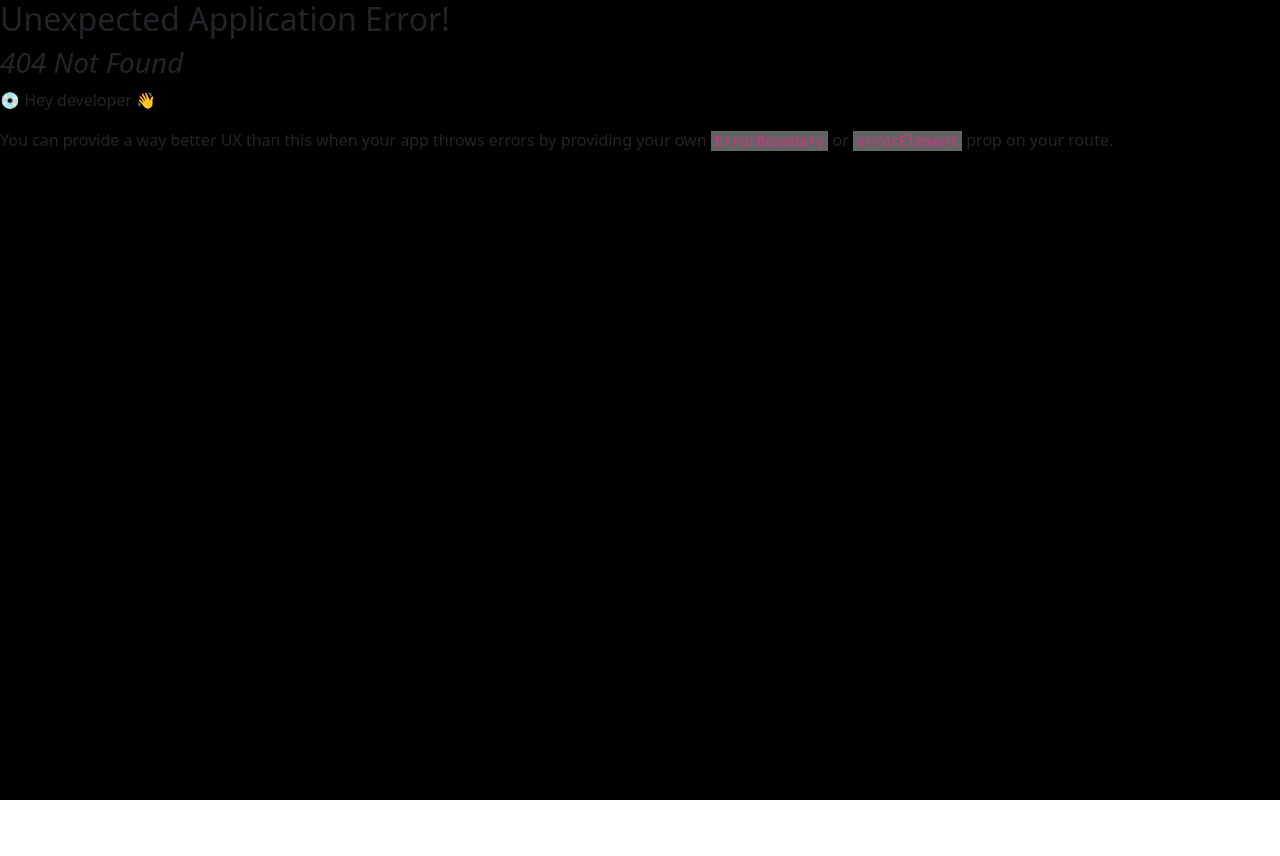
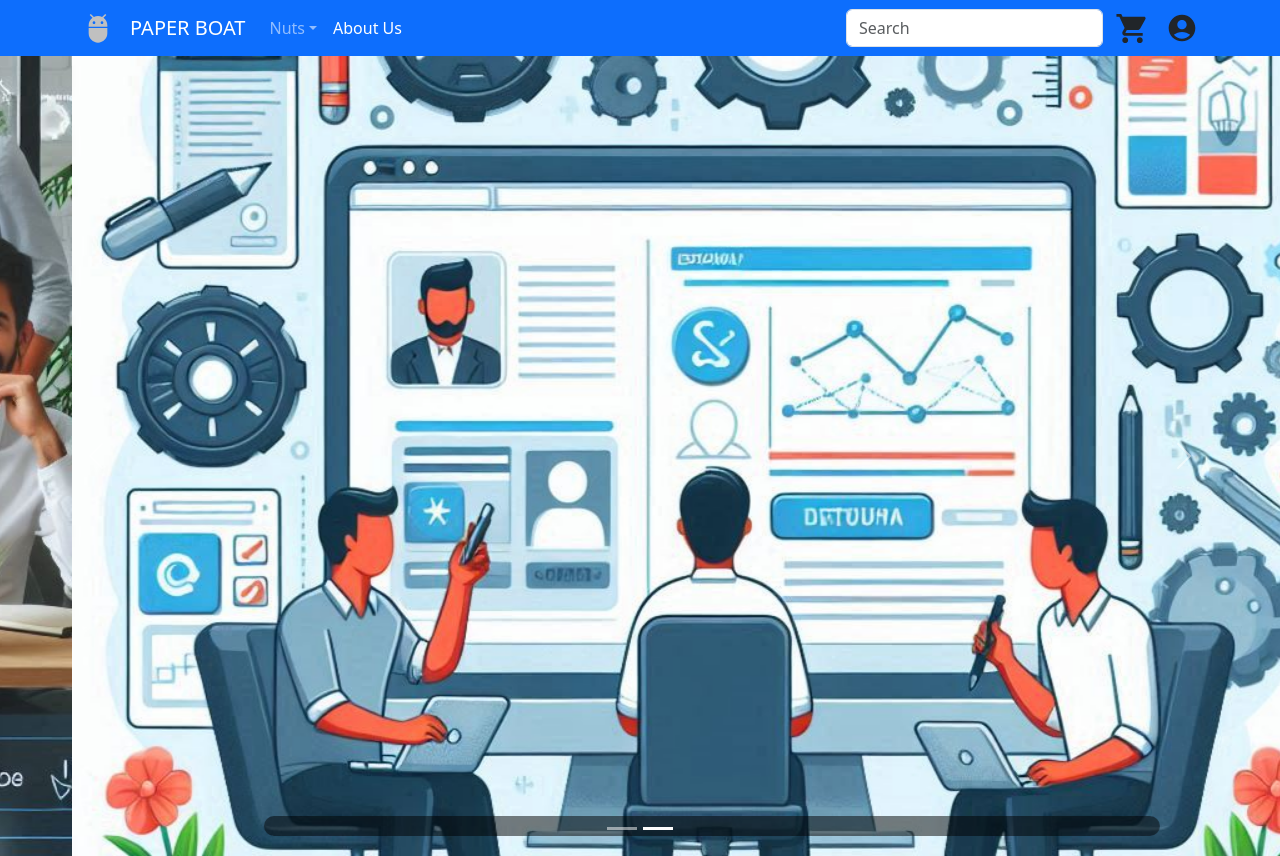
Before and after one commit to Siddharth0101/Taper-Boat, a React (Create React App) app: page /aboutus in a window 1280 px wide. Before the commit this address had no page. Before the commit the page ends 800 px from the top, so only its background shows below. Built offline with nearby package versions, Linux system fonts and the light colour scheme.

Commit message:
caro working

```diff
--- a/src/App.js
+++ b/src/App.js
@@ -6,6 +6,7 @@ import Almond from "./pages/Almond/Almond";
 import { useSelector } from "react-redux";
 import AlertLogin from "./components/Alert/AlertLogin";
 import Search from "./components/Search/Search";
+import AboutUs from "./pages/About Us/About Us";
 
 function App() {
   const isLogged = useSelector((state) => state.LoginStore.isLogged);
@@ -21,6 +22,10 @@ function App() {
         {
           path: "/almond",
           element: <div>{isLogged ? <Almond /> : <AlertLogin />}</div>,
+        },
+        {
+          path: "/aboutus",
+          element: <AboutUs />,
         },
       ],
     },
--- a/src/components/Header/Header.js
+++ b/src/components/Header/Header.js
@@ -91,7 +91,9 @@ const Header = () => {
                   Almonds
                 </NavDropdown.Item>
               </NavDropdown>
-              <Nav.Link href="#home">About Us</Nav.Link>
+              <Nav.Link as={NavLink} to="/aboutus">
+                About Us
+              </Nav.Link>
             </Nav>
             <Form inline className="mr-3" onSubmit={(e) => e.preventDefault()}>
               <Row className="align-items-center">
--- /dev/null
+++ b/src/pages/About Us/About Us.js
@@ -0,0 +1,50 @@
+import React from "react";
+import Carousel from "react-bootstrap/Carousel";
+import "bootstrap/dist/css/bootstrap.min.css";
+import car01 from "../../asset/Images/Caro-1.png";
+import car02 from "../../asset/Images/Caro-2.png";
+
+const AboutUs = () => {
+  return (
+    <div style={{ height: "100vh", width: "100vw", margin: "0", padding: "0" }}>
+      <Carousel>
+        <Carousel.Item>
+          <img
+            className="d-block w-100"
+            src={car01}
+            alt="First slide"
+            style={{ height: "100vh", width: "100vw", objectFit: "cover" }}
+          />
+          <Carousel.Caption
+            style={{
+              backgroundColor: "rgba(0, 0, 0, 0.5)",
+              borderRadius: "10px",
+              padding: "10px 20px",
+              color: "white",
+              textAlign: "center",
+            }}
+          ></Carousel.Caption>
+        </Carousel.Item>
+        <Carousel.Item>
+          <img
+            className="d-block w-100"
+            src={car02}
+            alt="Second slide"
+            style={{ height: "100vh", width: "100vw", objectFit: "cover" }}
+          />
+          <Carousel.Caption
+            style={{
+              backgroundColor: "rgba(0, 0, 0, 0.5)",
+              borderRadius: "10px",
+              padding: "10px 20px",
+              color: "white",
+              textAlign: "center",
+            }}
+          ></Carousel.Caption>
+        </Carousel.Item>
+      </Carousel>
+    </div>
+  );
+};
+
+export default AboutUs;
```
Also changed, not shown: src/asset/Images/Caro-1.png (added), src/asset/Images/Caro-2.png (added).
